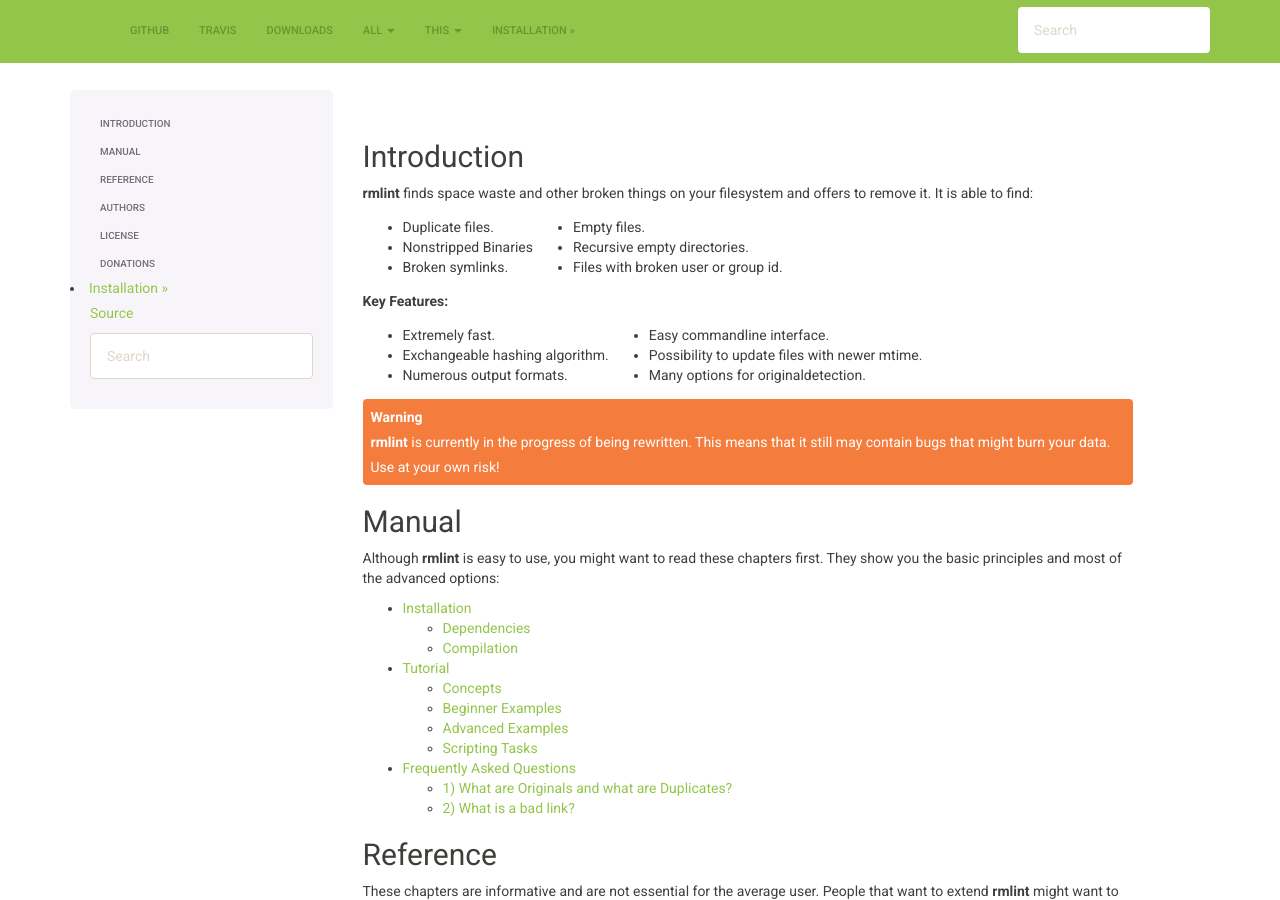
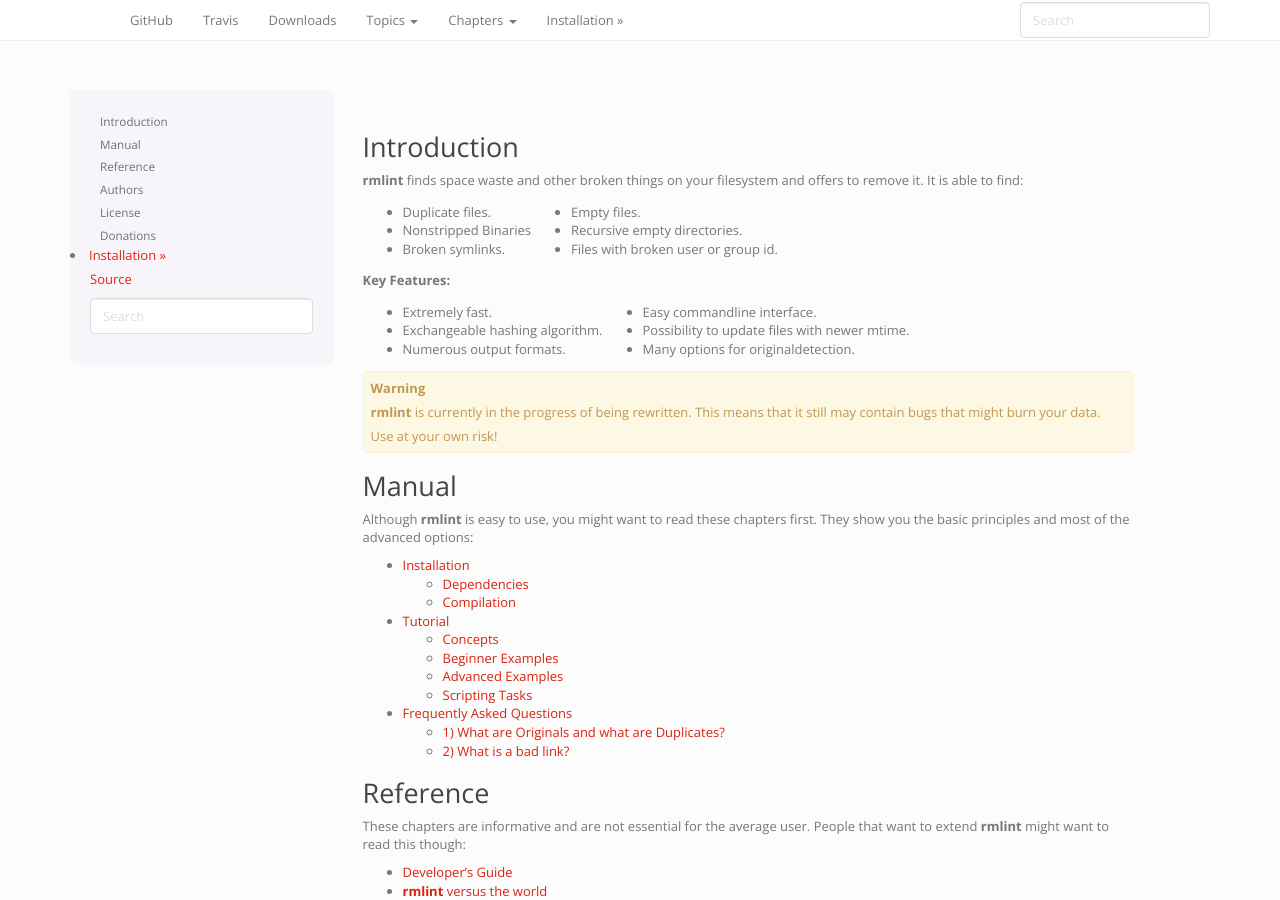
Before and after one commit to sahib/rmlint, a Sphinx documentation site: the page built from docs/index.rst, in a window 1280 px wide and 900 px high. Built offline with Sphinx 7.4.7, drawn with Linux system fonts in a browser that asks for light colours.

```diff
--- a/docs/conf.py
+++ b/docs/conf.py
@@ -165,7 +165,7 @@ html_theme_options = {
     'navbar_title': " ",
 
     # Tab name for entire site. (Default: "Site")
-    'navbar_site_name': "ALL",
+    'navbar_site_name': "Topics",
 
     # A list of tuples containing pages or urls to link to.
     # Valid tuples should be in the following forms:
@@ -187,7 +187,7 @@ html_theme_options = {
     'navbar_pagenav': True,
 
     # Tab name for the current pages TOC. (Default: "Page")
-    'navbar_pagenav_name': "THIS",
+    'navbar_pagenav_name': "Chapters",
 
     # Global TOC depth for "site" navbar tab. (Default: 1)
     # Switching to -1 shows all levels.
@@ -204,7 +204,7 @@ html_theme_options = {
 
     # HTML navbar class (Default: "navbar") to attach to <div> element.
     # For black navbar, do "navbar navbar-inverse"
-    'navbar_class': "navbar navbar-inverse",
+    'navbar_class': "navbar",
 
     # Fix navigation bar to top of page?
     # Values: "true" (default) or "false"
@@ -218,10 +218,10 @@ html_theme_options = {
     #
     # Options are nothing with "" (default) or the name of a valid theme
     # such as "amelia" or "cosmo".
-    # 'bootswatch_theme': "journal",
+    'bootswatch_theme': "simplex",
     # 'bootswatch_theme': "lumen",
     # 'bootswatch_theme': "readable",
-    'bootswatch_theme': "sandstone",
+    # 'bootswatch_theme': "sandstone",
 
     # Choose Bootstrap version.
     # Values: "3" (default) or "2" (in quotes)
```
